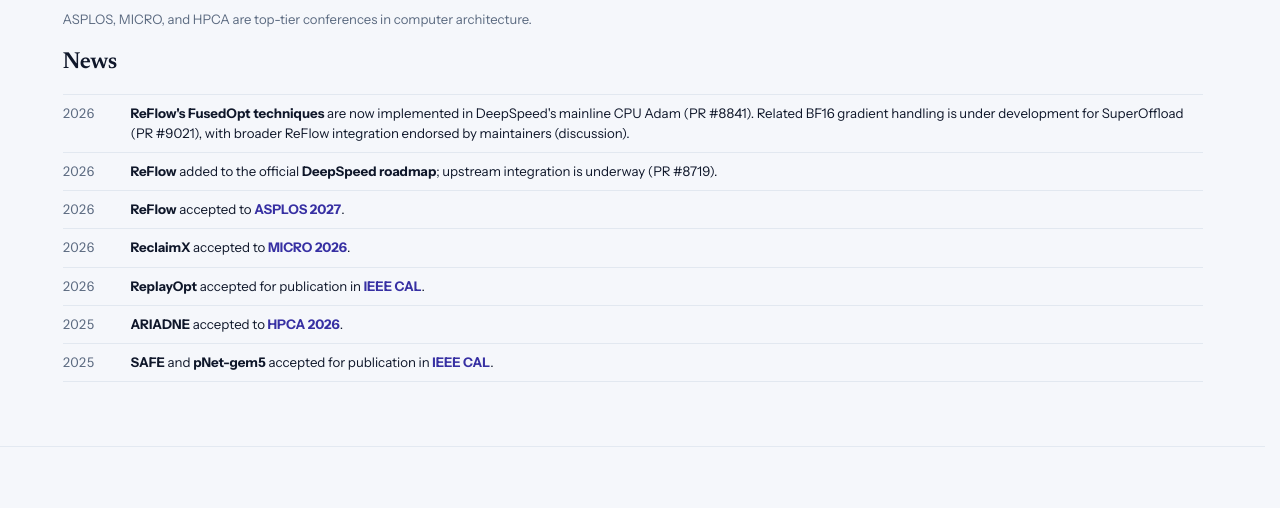
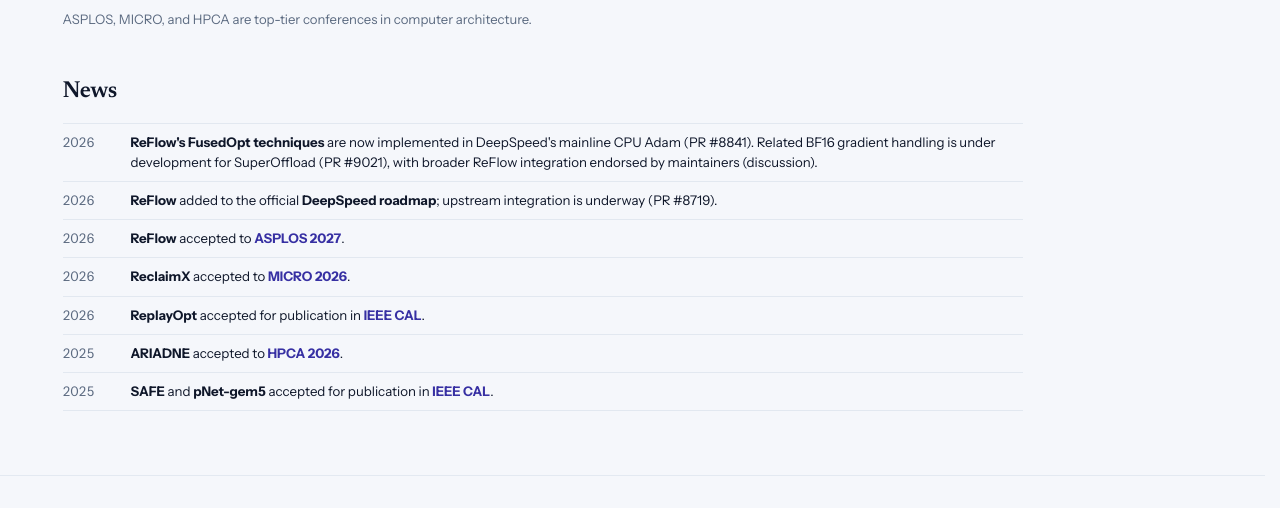
Before and after one commit to st-bang97/st-bang97.github.io, a plain HTML site: page index.html in a window 1280 px wide. Shown: the part 2337-2845 px from the top of the page. Drawn offline with Linux system fonts and the light colour scheme.

Commit message:
style: space News below featured publications

```diff
--- a/assets/css/site.css
+++ b/assets/css/site.css
@@ -586,6 +586,7 @@ a.pill:hover { color: #fff; filter: brightness(1.12); }
   font-size: 1.45rem;
   font-weight: 600;
 }
+.publication-news { margin-top: 42px; max-width: 960px; }
 .news-stream { border-top: 1px solid var(--line); }
 .news-row {
   display: grid;
```
